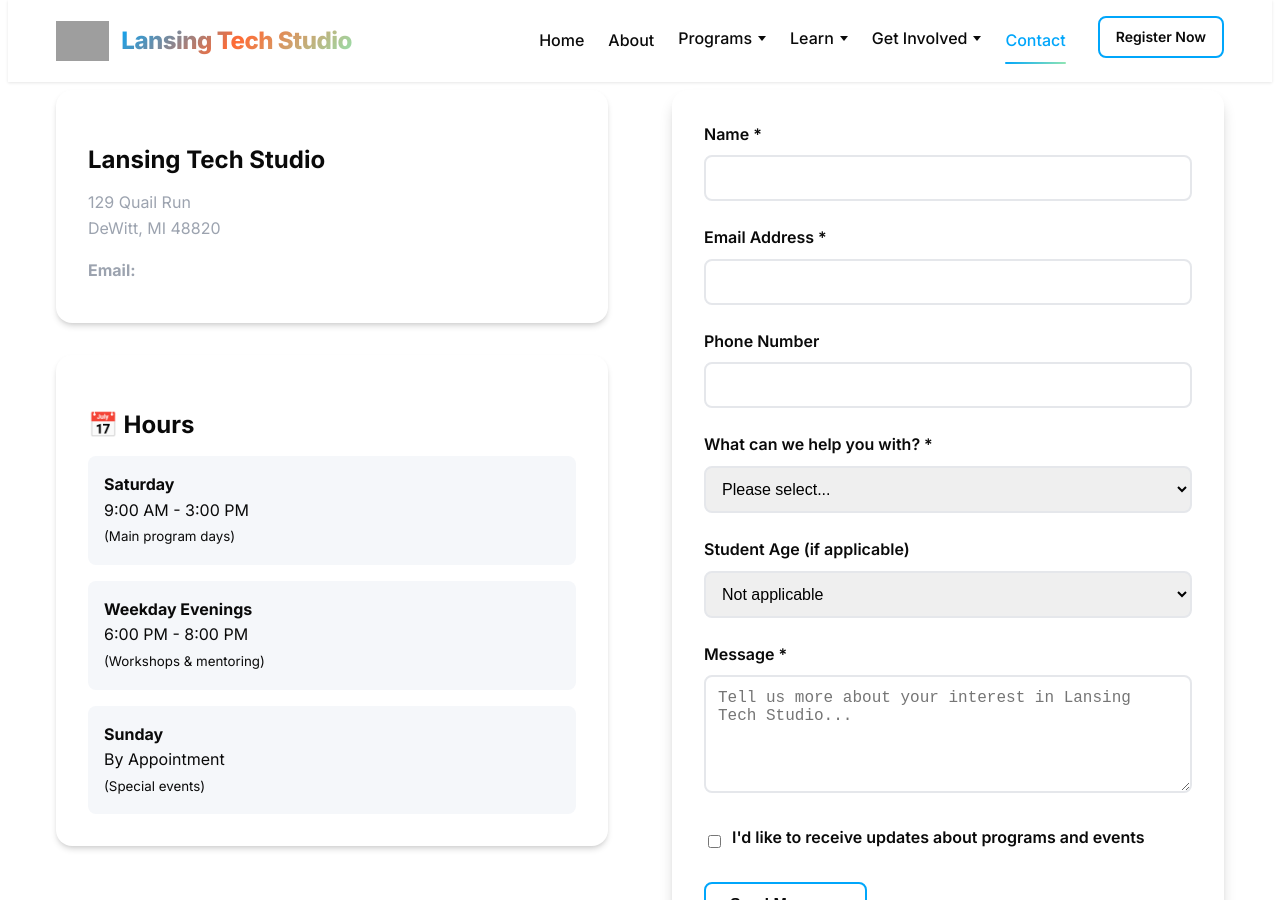
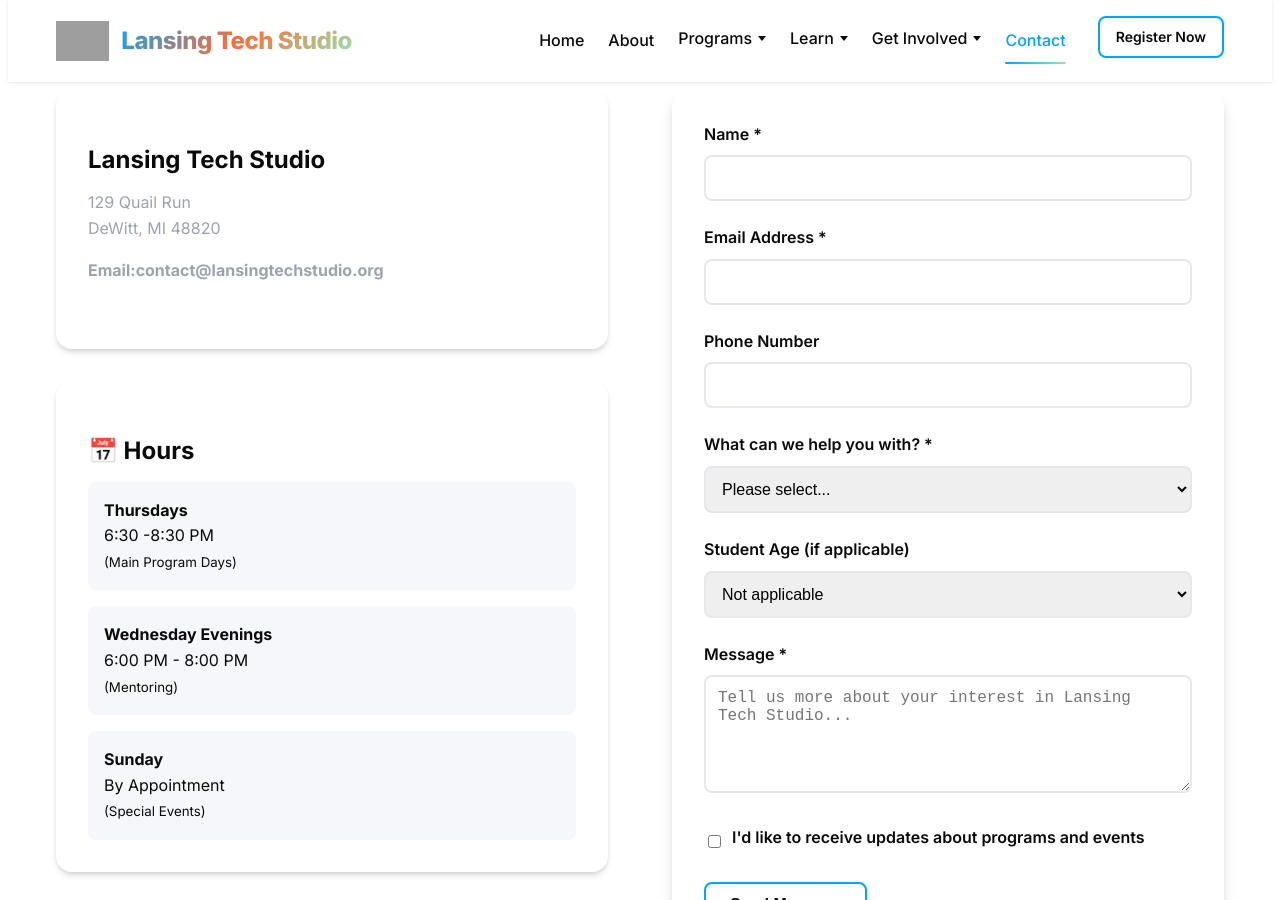
Before and after one commit to Lansing-Tech-Studio/Lansing-Tech-Studio.github.io, a Jekyll site: the page built from contact.md, in a window 1280 px wide and 900 px high, scrolled down 399 px. Built offline with Jekyll 4.4.1, drawn with Linux system fonts in a browser that asks for light colours; grey boxes are pictures that could not be loaded.

Commit message:
Changes made using Hyditor on 3/31/2026

```diff
--- a/contact.md
+++ b/contact.md
@@ -19,7 +19,7 @@ permalink: /contact/
         DeWitt, MI 48820
       </p>
       <p>
-        <strong>Email:</strong> <a href="mailto:contact@lansingtechstudio.org">contact@lansingtechstudio.org</a>
+        <strong>Email:contact@lansingtechstudio.org</strong> <a href="mailto:contact@lansingtechstudio.org">contact@lansingtechstudio.org</a>
       </p>
     </div>
 
@@ -27,19 +27,19 @@ permalink: /contact/
       <h3>📅 Hours</h3>
       <div class="hours-grid">
         <div class="day-hours">
-          <strong>Saturday</strong><br>
-          <span>9:00 AM - 3:00 PM</span><br>
-          <small>(Main program days)</small>
+          <strong>Thursdays</strong><br>
+          <span>6:30 -8:30 PM</span><br>
+          <small>(Main Program Days)</small>
         </div>
         <div class="day-hours">
-          <strong>Weekday Evenings</strong><br>
+          <strong>Wednesday Evenings</strong><br>
           <span>6:00 PM - 8:00 PM</span><br>
-          <small>(Workshops & mentoring)</small>
+          <small>(Mentoring)</small>
         </div>
         <div class="day-hours">
           <strong>Sunday</strong><br>
           <span>By Appointment</span><br>
-          <small>(Special events)</small>
+          <small>(Special Events)</small>
         </div>
       </div>
     </div>
```
